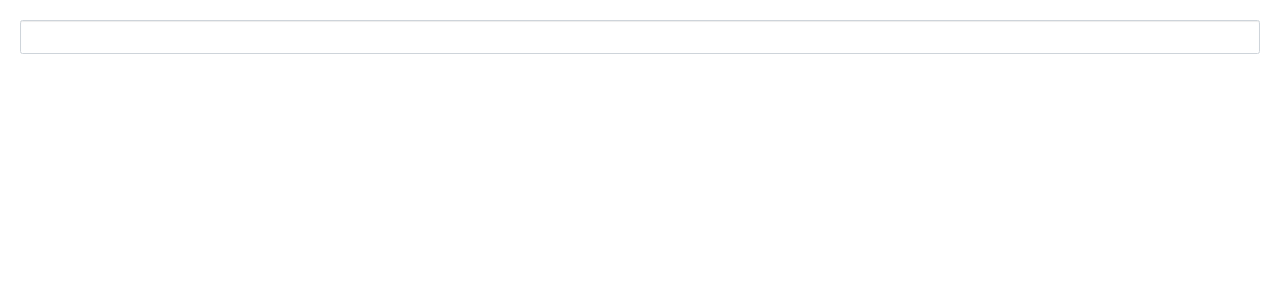
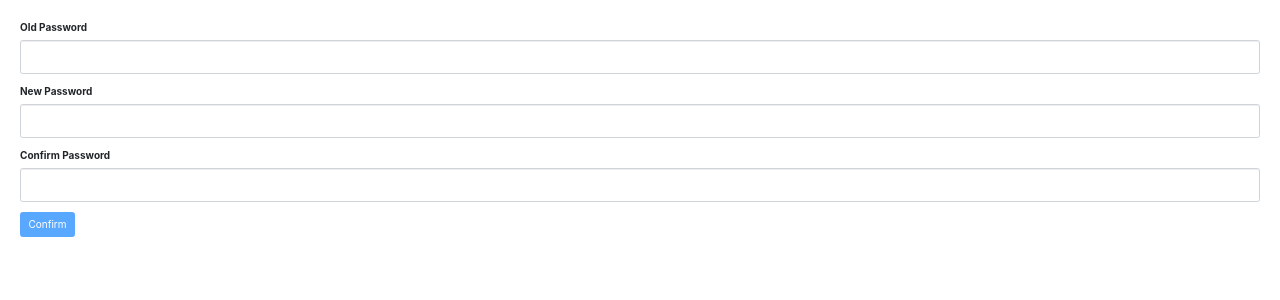
Before and after one commit to nkeating32/Angular4Practice, an Angular app: page / in a window 1280 px wide. Shown: the top 300 px of the page. Built offline with nearby package versions, Linux system fonts and the light colour scheme.

Commit message:
Change Password component added (incomplete)

```diff
--- a/src/app/app.component.html
+++ b/src/app/app.component.html
@@ -1,2 +1,2 @@
 
-<form-array></form-array>
+<change-password></change-password>
--- a/src/app/app.module.ts
+++ b/src/app/app.module.ts
@@ -14,6 +14,7 @@ import { ZippyComponent } from './zippy/zippy.component';
 import { CourseFormComponent } from './course-form/course-form.component';
 import { SignupFormComponent } from './signup-form/signup-form.component';
 import { FormArrayComponent } from './form-array/form-array.component';
+import { ChangePasswordComponent } from './change-password/change-password.component';
 
 
 @NgModule({
@@ -27,7 +28,8 @@ import { FormArrayComponent } from './form-array/form-array.component';
     ZippyComponent,
     CourseFormComponent,
     SignupFormComponent,
-    FormArrayComponent
+    FormArrayComponent,
+    ChangePasswordComponent
   ],
   imports: [
     BrowserModule,
--- /dev/null
+++ b/src/app/change-password/change-password.component.html
@@ -0,0 +1,46 @@
+<form [formGroup]="form" (ngSubmit)="confirm()">
+  <div *ngIf="form.errors" class="alert alert-danger">
+        Please try again.
+  </div>
+  <div formGroupName="account">
+      <div class="form-group">
+          <label for="oldpassword">Old Password</label>
+          <input
+              formControlName = "oldpassword"
+              id="oldpassword"
+              type="password"
+              class="form-control">
+          <div *ngIf="oldpassword.pending">Checking password...</div>
+          <div class="alert alert-danger" *ngIf="oldpassword.touched && oldpassword.invalid">
+              <div *ngIf="oldpassword.errors.required">Old password is required.</div>
+              <div *ngIf="oldpassword.errors.invalidPassword">Old password incorrect.</div>
+          </div>
+      </div>
+      <div class="form-group">
+          <label for="newpassword">New Password</label>
+          <input
+              formControlName = "newpassword"
+              id="newpassword"
+              type="password"
+              class="form-control">
+          <div class="alert alert-danger" *ngIf="newpassword.touched && newpassword.invalid">
+              <div *ngIf="newpassword.errors.required">New password is required.</div>
+          </div>
+      </div>
+      <div class="form-group">
+          <label for="confirmpassword">Confirm Password</label>
+          <input
+              formControlName = "confirmpassword"
+              id="confirmpassword"
+              type="password"
+              class="form-control">
+          <div class="alert alert-danger" *ngIf="confirmpassword.touched && confirmpassword.invalid">
+              <div *ngIf="confirmpassword.errors.required">Confirm new password is required.</div>
+          </div>
+          <!-- Password check not working :/
+          <div *ngIf="confirmpassword.valid && form.errors.passwordsShouldMatch && form.invalid" class="alert alert-danger">Passwords do not match.</div>
+          -->
+      </div>
+    </div>
+    <button [disabled]="form.invalid" class="btn btn-primary" type="submit">Confirm</button>
+</form>
--- /dev/null
+++ b/src/app/change-password/change-password.component.ts
@@ -0,0 +1,35 @@
+import { Component } from '@angular/core';
+import { FormGroup, FormControl, Validators } from '@angular/forms';
+import { ChangePasswordValidators } from './change-password.validators';
+
+@Component({
+  selector: 'change-password',
+  templateUrl: './change-password.component.html',
+  styleUrls: ['./change-password.component.css']
+})
+export class ChangePasswordComponent{
+  form = new FormGroup({
+    account: new FormGroup({
+      oldpassword: new FormControl('',Validators.required,
+      ChangePasswordValidators.validPassword
+      ),
+      newpassword: new FormControl('',[
+        Validators.required,
+      ]),
+      confirmpassword: new FormControl('', [
+        Validators.required,
+      ])
+    }, ChangePasswordValidators.passwordsShouldMatch)
+  })
+
+  confirm() {
+    console.log(form)
+  }
+
+
+  get oldpassword() { return this.form.get('account.oldpassword')}
+
+  get newpassword() { return this.form.get('account.newpassword') }
+
+  get confirmpassword() { return this.form.get('account.confirmpassword')}
+}
--- /dev/null
+++ b/src/app/change-password/change-password.validators.ts
@@ -0,0 +1,44 @@
+import { AbstractControl, ValidationErrors } from "@angular/forms";
+
+export class ChangePasswordValidators {
+
+    static validPassword(control: AbstractControl): Promise<ValidationErrors | null> {
+        return new Promise((resolve, reject) => {
+            if (control.value !== 'password')
+                resolve({ invalidPassword: true})
+            else
+                resolve(null)
+        })
+    }
+
+    static passwordsShouldMatch(control: AbstractControl): ValidationErrors | null {
+        let newPassword = control.get('newpassword')
+        let confirmPassword = control.get('confirmpassword')
+        if (newPassword !== confirmPassword)
+            return { passwordsShouldMatch: true }
+
+        return null
+    }
+
+
+    static cannotContainSpace(control: AbstractControl): ValidationErrors | null {
+        if ((control.value as string).indexOf(' ') >= 0) {
+            return { cannotContainSpace: true }
+        }
+
+        return null
+    }
+
+    static shouldBeUnique(control: AbstractControl): Promise<ValidationErrors | null> {
+        return new Promise((resolve, reject) => {
+            setTimeout(() => {
+                if (control.value === 'nate')
+                    resolve({ shouldBeUnique: true })
+                else
+                    resolve(null)
+            }, 2000);
+
+        })
+
+    }
+}
--- a/src/app/form-array/form-array.component.html
+++ b/src/app/form-array/form-array.component.html
@@ -1,4 +1,4 @@
-<form>
+<form [formGroup] = "form">
   <input
     type="text"
     (keyup.enter)="addTopic(topic)"
--- a/src/app/form-array/form-array.component.ts
+++ b/src/app/form-array/form-array.component.ts
@@ -1,5 +1,5 @@
 import { Component, OnInit } from '@angular/core';
-import { FormArray, FormControl, FormGroup } from '@angular/forms';
+import { FormArray, FormControl, FormGroup, FormBuilder, Validators } from '@angular/forms';
 
 @Component({
   selector: 'form-array',
@@ -9,8 +9,24 @@ import { FormArray, FormControl, FormGroup } from '@angular/forms';
 export class FormArrayComponent{
 
   form = new FormGroup({
+    name: new FormControl('', Validators.required),
+    contact: new FormGroup({
+      email: new FormControl,
+      phone: new FormControl
+    }),
     topics: new FormArray([])
   })
+
+  //FORM BUILDER -- use constructor to build form with slightly more terse code (same result as above)
+  // constructor(fb: FormBuilder){
+  //   this.form = fb.group({
+  //     name: ['', Validators.required],
+  //     contact: fb.group({
+  //       email: [],
+  //       phone: []
+  //     })
+  //   })
+  // }
 
 
   addTopic(topic: HTMLInputElement) {
```
Also changed, not shown: src/app/change-password/change-password.component.css (added), 1 other file (tests, documents, lock files or other folders).
